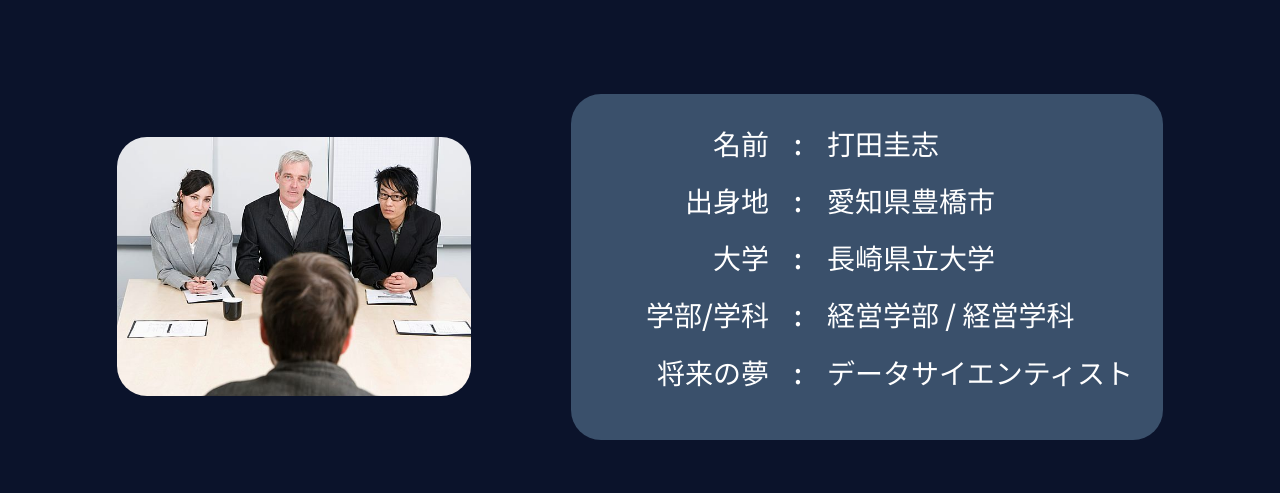
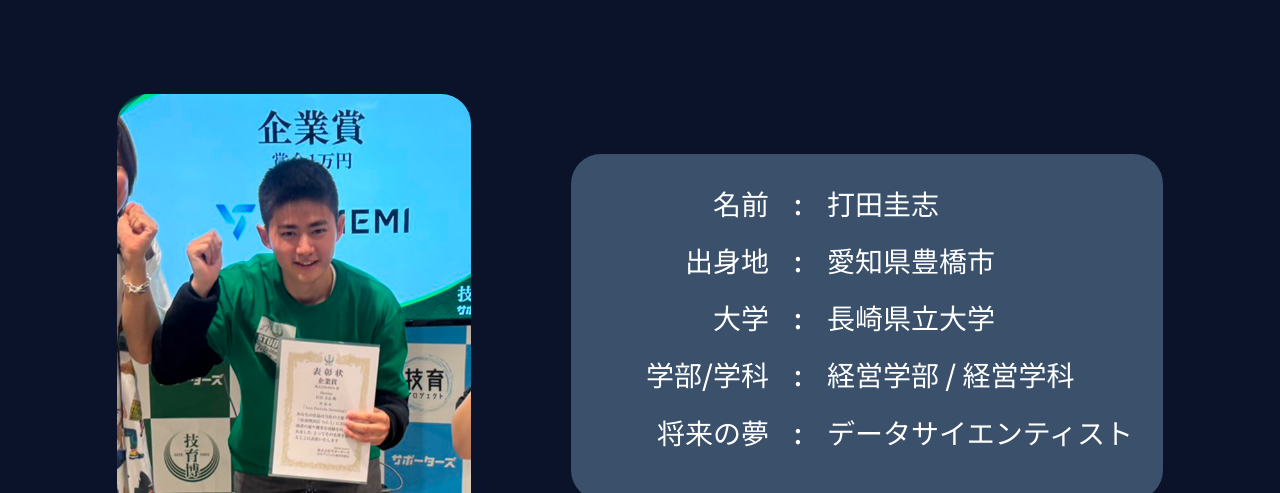
Before and after one commit to TomRiddle-Diary/profile-color1, a plain HTML site: page index.html in a window 1280 px wide. Shown: the part 109-602 px from the top of the page. Drawn offline with Linux system fonts and the light colour scheme; a script that the page names is missing.

Commit message:
First Commit

```diff
--- a/index.html
+++ b/index.html
@@ -29,7 +29,7 @@
 
             <!-- First Block -->
             <div class="first-block section-divider">
-                <img src="img/ae410d53dd729a334387d4672e87ed90 (1).jpg" alt="プロフィール写真" class="profile-image">
+                <img src="img/Go-H6tUaEAAP4iC 1 (1).png" alt="プロフィール写真" class="profile-image">
                 <div class="profile-text">
                     <div class="profile-row">
                         <div class="profile-label">名前</div>
```
Also changed, not shown: img/Go-H6tUaEAAP4iC 1 (1).png (added), img/ae410d53dd729a334387d4672e87ed90 (1).jpg (deleted).
